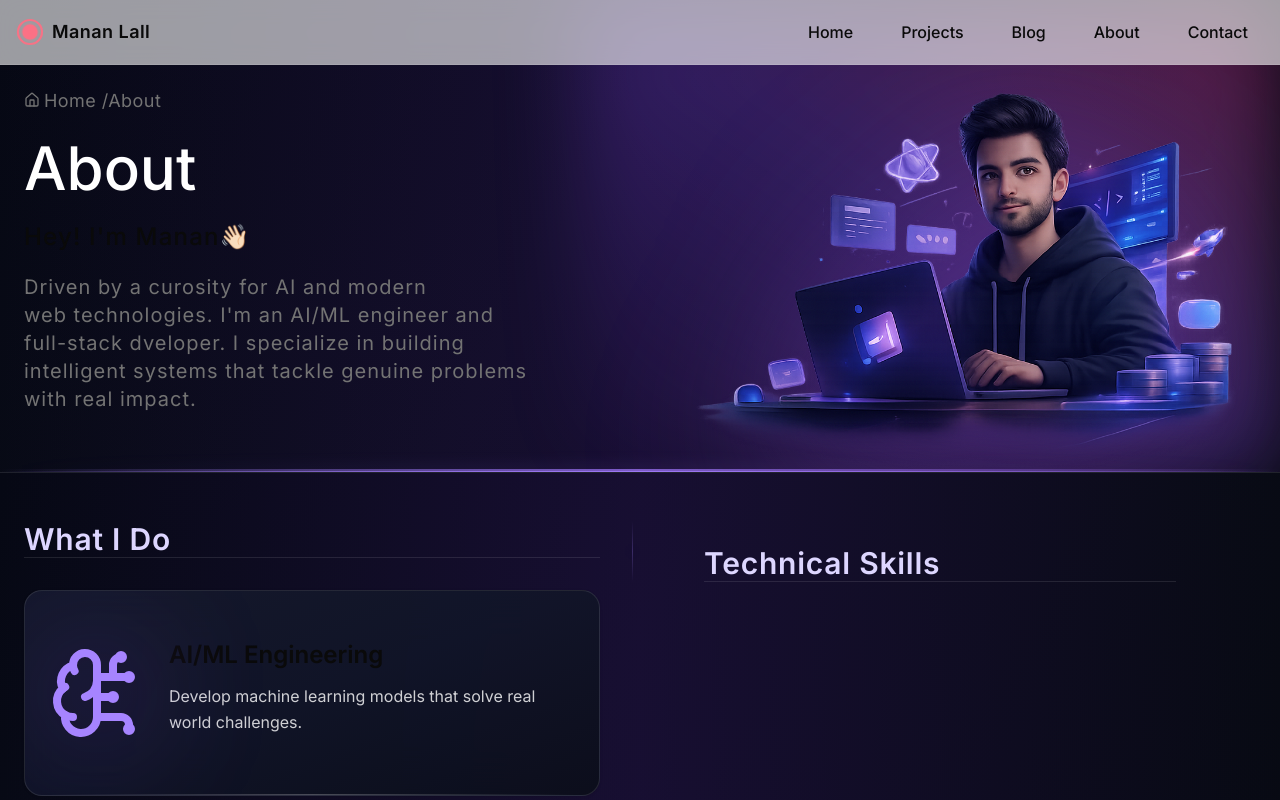
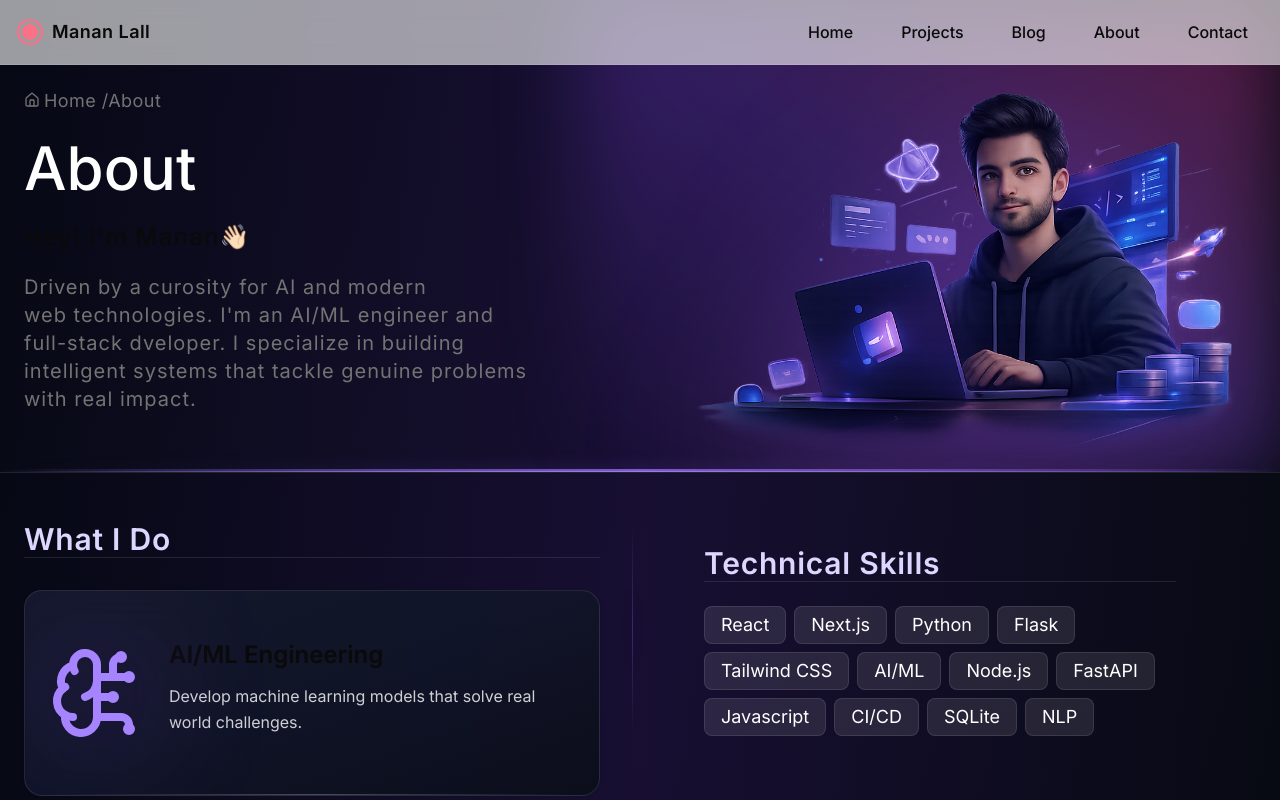
Before and after one commit to Manan0p/Personal-Portfolio, a Next.js app: page /about in a window 1280 px wide. Shown: the top 800 px of the page. Built offline with nearby package versions, Linux system fonts and the light colour scheme.

Commit message:
loaded stack

```diff
--- a/Data/about.js
+++ b/Data/about.js
@@ -15,6 +15,6 @@ export const card = [
 
 export const skills = [
     {
-        stack: ["React", "Next.js", "AI/ML", "Python", "Flask", "Tailwind CSS", "Node.js", "FastAPI", "Javascript", "CI/CD", "SQLite", "NLP"]
+        stack: ["React", "Next.js", "Python", "Flask", "Tailwind CSS", "AI/ML", "Node.js", "FastAPI", "Javascript", "CI/CD", "SQLite", "NLP"]
     }
 ]
--- a/app/about/page.jsx
+++ b/app/about/page.jsx
@@ -4,7 +4,7 @@ import Image from "next/image";
 import Link from "next/link";
 import { renderParagraphOrPoints } from "../projects/[slug]/page";
 import { Card, CardContent } from "@/components/ui/card";
-import { card } from "@/Data/about";
+import { card, skills } from "@/Data/about";
 
 export default function page() {
     return (
@@ -104,7 +104,13 @@ export default function page() {
                                             border-b border-white/10">
                                     Technical Skills
                                 </h2>
-
+                                <div className="flex flex-wrap gap-2 pt-2">
+                                    {skills[0].stack?.map((tech, i) => (
+                                        <span key={i} className="rounded-md bg-white/10 px-4 py-1 text-lg text-white border border-white/10">
+                                            {tech}
+                                        </span>
+                                    ))}
+                                </div>
                             </div>
                         </div>
                     </div>
```
